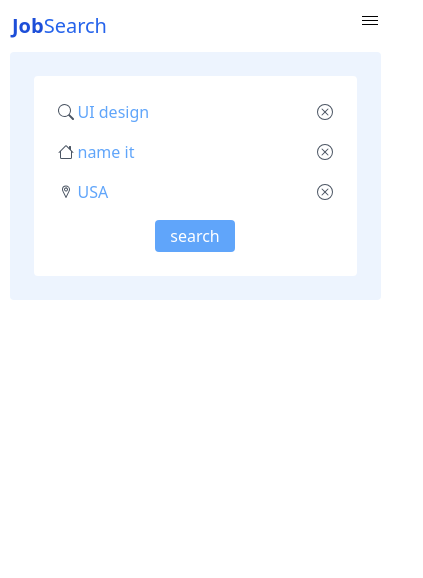
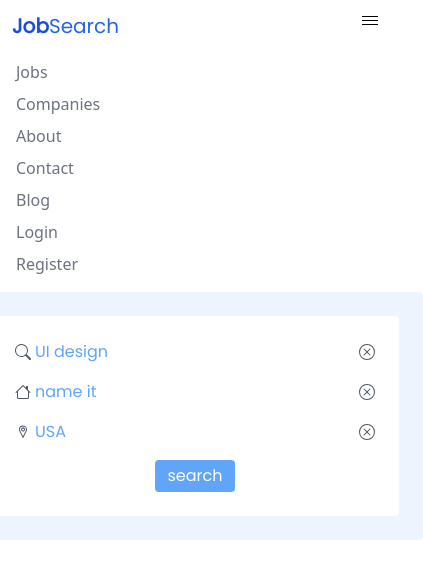
Before and after one commit to cleverAkanimoh/tailwind-learning-project, a React (Vite) app: page / in a window 390 px wide. Shown: the top 578 px of the page, 423 px wide, since content can reach past the window. Built offline with nearby package versions, Linux system fonts and the light colour scheme.

Commit message:
modified 3 files

```diff
--- a/index.html
+++ b/index.html
@@ -4,6 +4,7 @@
     <meta charset="UTF-8" />
     <link rel="icon" type="image/svg+xml" href="/vite.svg" />
     <meta name="viewport" content="width=device-width, initial-scale=1.0" />
+    <link href="https://fonts.googleapis.com/css?family=Poppins&display=swap" rel="stylesheet">
     <title>Vite + tailwind</title>
   </head>
   <body>
--- a/src/Components/NavBar.jsx
+++ b/src/Components/NavBar.jsx
@@ -2,16 +2,20 @@ import { useState } from "react";
 import { VscMenu } from "react-icons/vsc";
 
 export default function () {
-    const [visibility, setVisibility] = useState("hidden")
+    const [visibility, setVisibility] = useState(true)
+
+    const toggleNavList =() => {
+        setVisibility(prevState => !prevState)
+    }
 
     return (
         <nav className="w-full sm:p-5 md:p-8 p-3 flex items-center justify-center capitalize">
             <div className="w-full md:flex lg:w-10/12">
                 <div className="sm:w-full flex justify-between">
                     <h3 className="lg:text-3xl md:text-2xl text-xl"><strong className="text-blue-700">Job</strong><span className="text-blue-600 text-">Search</span></h3>
-                    <VscMenu className="md:hidden cursor-pointer" />
+                    <VscMenu onClick={toggleNavList} className="md:hidden cursor-pointer" />
                 </div>
-                <ul className="w-full hidden mt-4 md:mt-0 md:flex justify-center">
+                <ul className="w-full {{visibility ? '':'hidden'}} mt-4 md:mt-0 md:flex justify-center">
                     <li className="md:mr-4 p-1 hover:text-blue-700 w-auto text-gray-500 font-sans cursor-pointer">jobs</li>
                     <li className="md:mr-4 p-1 hover:text-blue-700 w-auto text-gray-500 font-sans cursor-pointer">companies</li>
                     <li className="md:mr-4 p-1 hover:text-blue-700 w-auto text-gray-500 font-sans cursor-pointer">about</li>
--- a/src/index.css
+++ b/src/index.css
@@ -1,6 +1,10 @@
 @tailwind base;
 @tailwind components;
 @tailwind utilities;
+
+* {
+    font-family: 'Poppins',sans-serif;
+}
 
 .bg-white {
     background: #fff;
```
